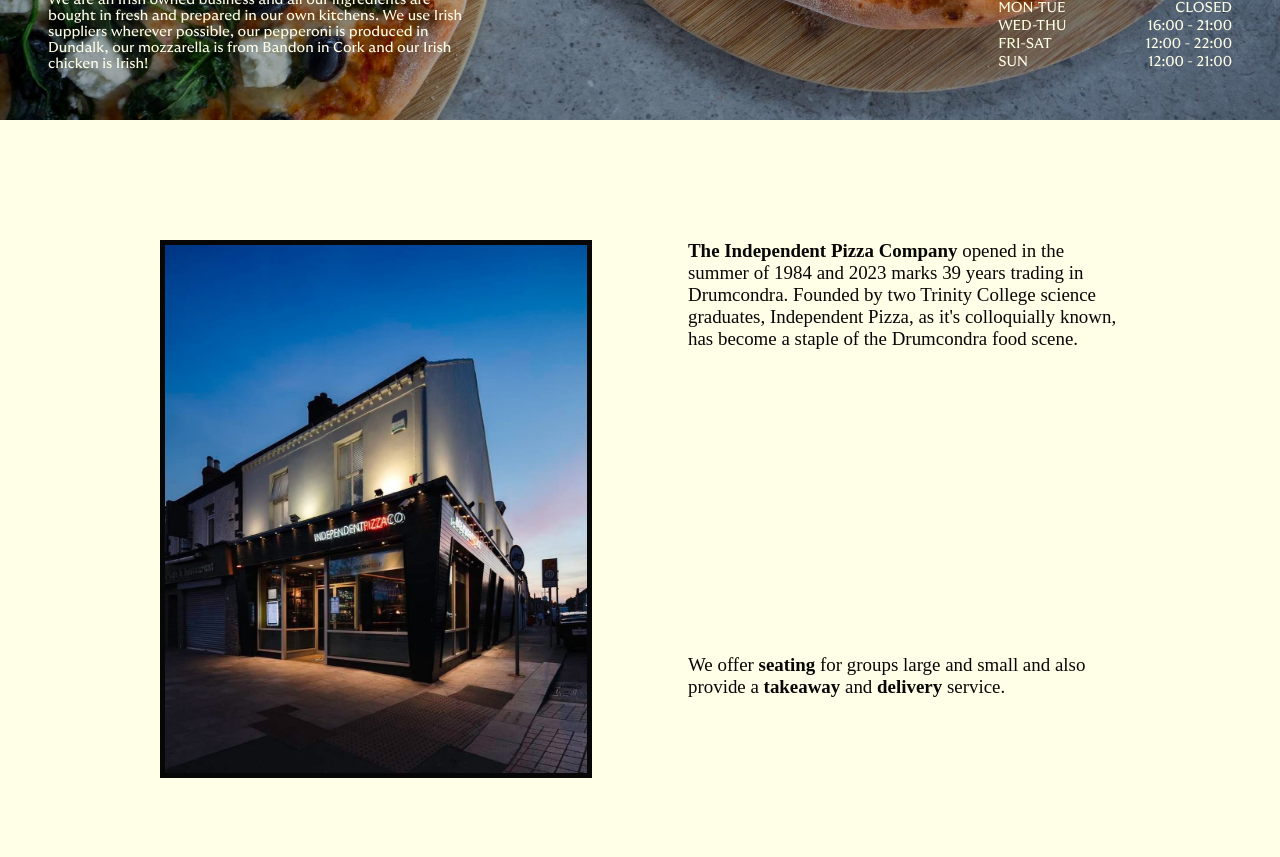
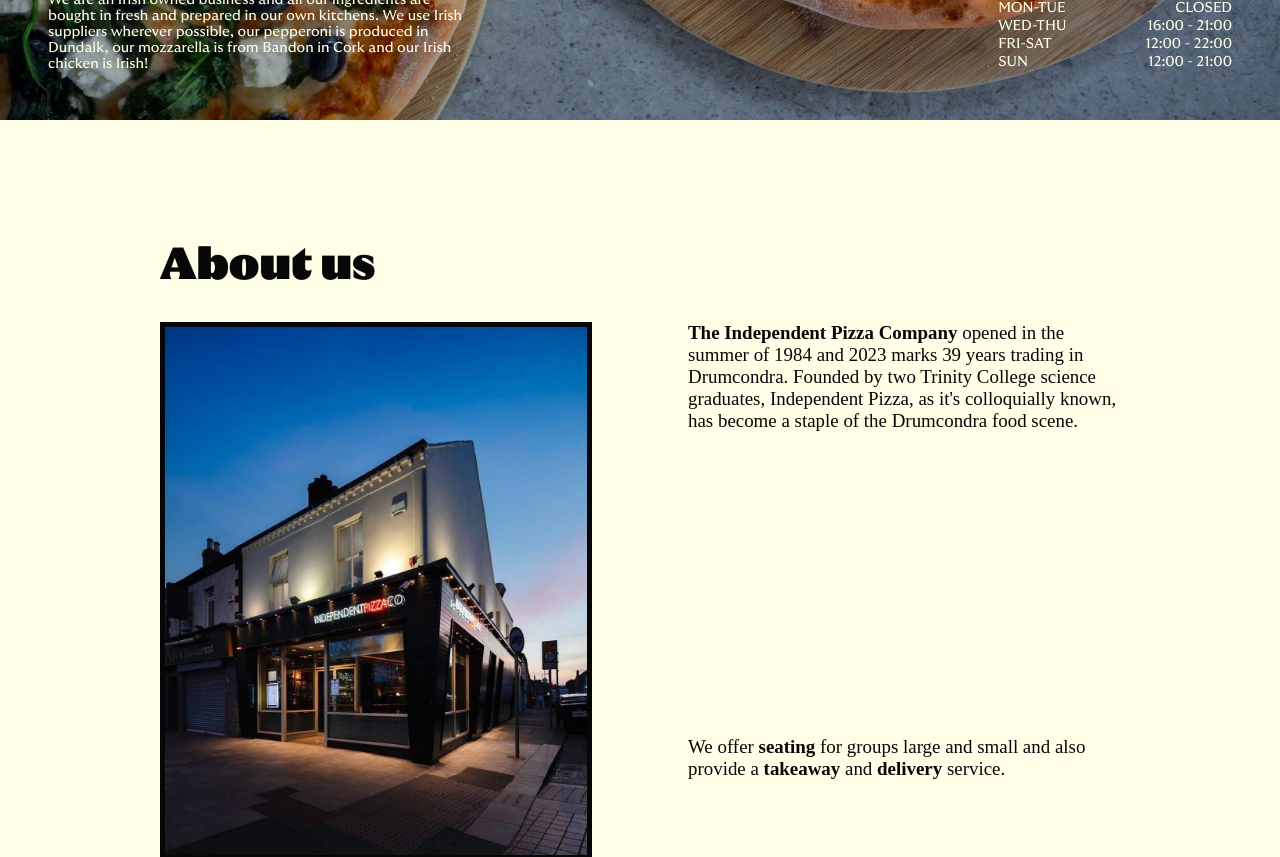
Before and after one commit to llleeeaaannn/independentpizza, a React (Create React App) app: page / in a window 1280 px wide. Shown: the part 680-1537 px from the top of the page. Built offline with nearby package versions, Linux system fonts and the light colour scheme.

Commit message:
Added header to about us

```diff
--- a/src/components/about.js
+++ b/src/components/about.js
@@ -3,6 +3,9 @@ const About = () => {
 
   return (
     <div id="about">
+
+      <h2>About us</h2>
+
       <section className="sectionone">
         <div className="imageone">
           <img src="images/restaurant.jpg" alt="The restaurant"></img>
--- a/src/styles/styles.scss
+++ b/src/styles/styles.scss
@@ -100,10 +100,21 @@ body {
 // About styling
 #about {
   @include flex-column;
-  align-items: center;
-  gap: 5rem;
   padding: 7.5rem 10rem;
   font-family: 'Montserrat';
+
+  > * {
+    margin-bottom: 5rem;
+  }
+
+  h2 {
+    // Make this scroll across with Parallax
+    // Make this scroll across with Parallax
+    // Make this scroll across with Parallax
+    font-size: $fs-xl;
+    margin-bottom: 2rem;
+    font-family: 'GT Ultra Median';
+  }
 
   section {
     @include flex-row;
```
